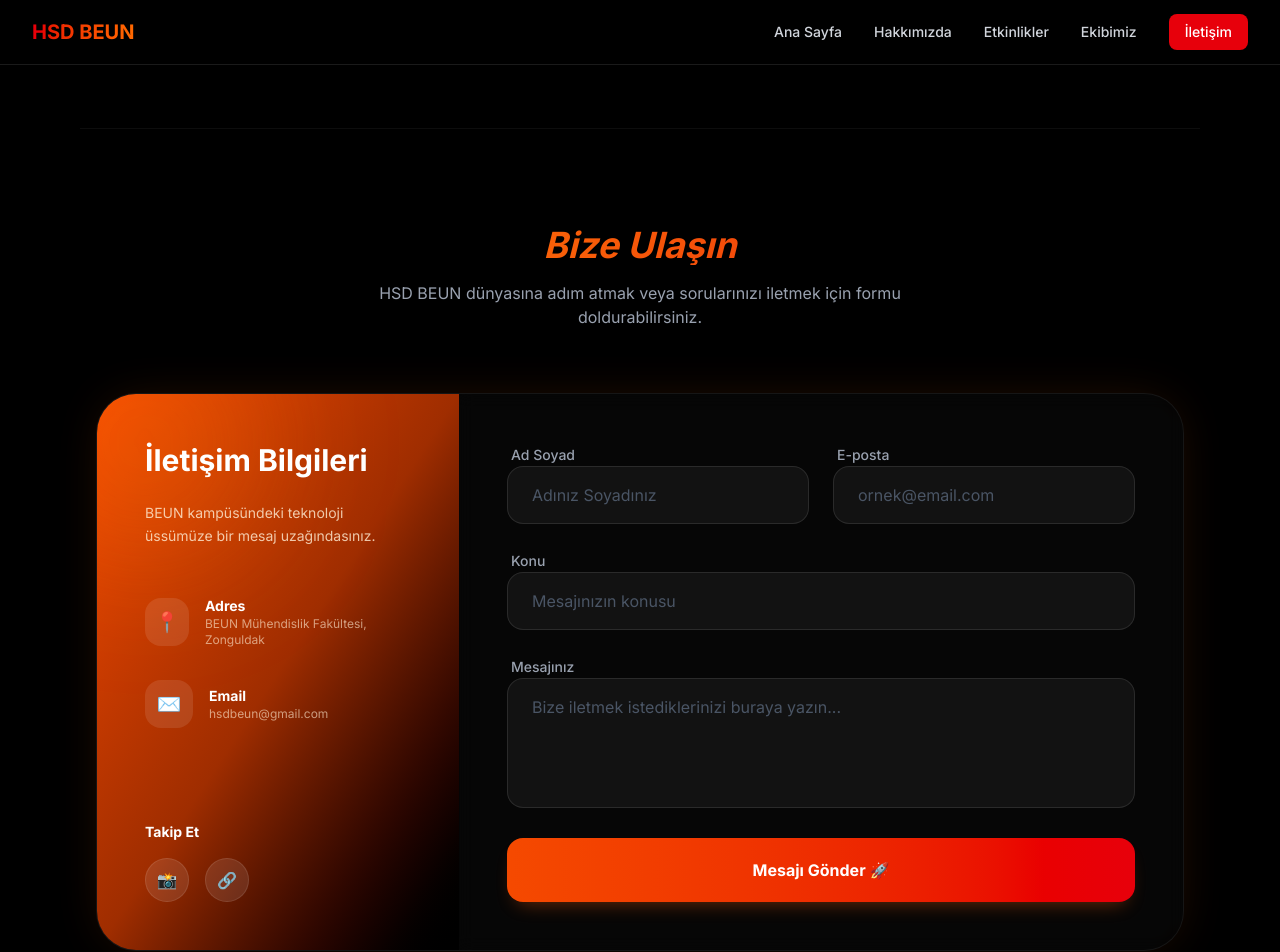
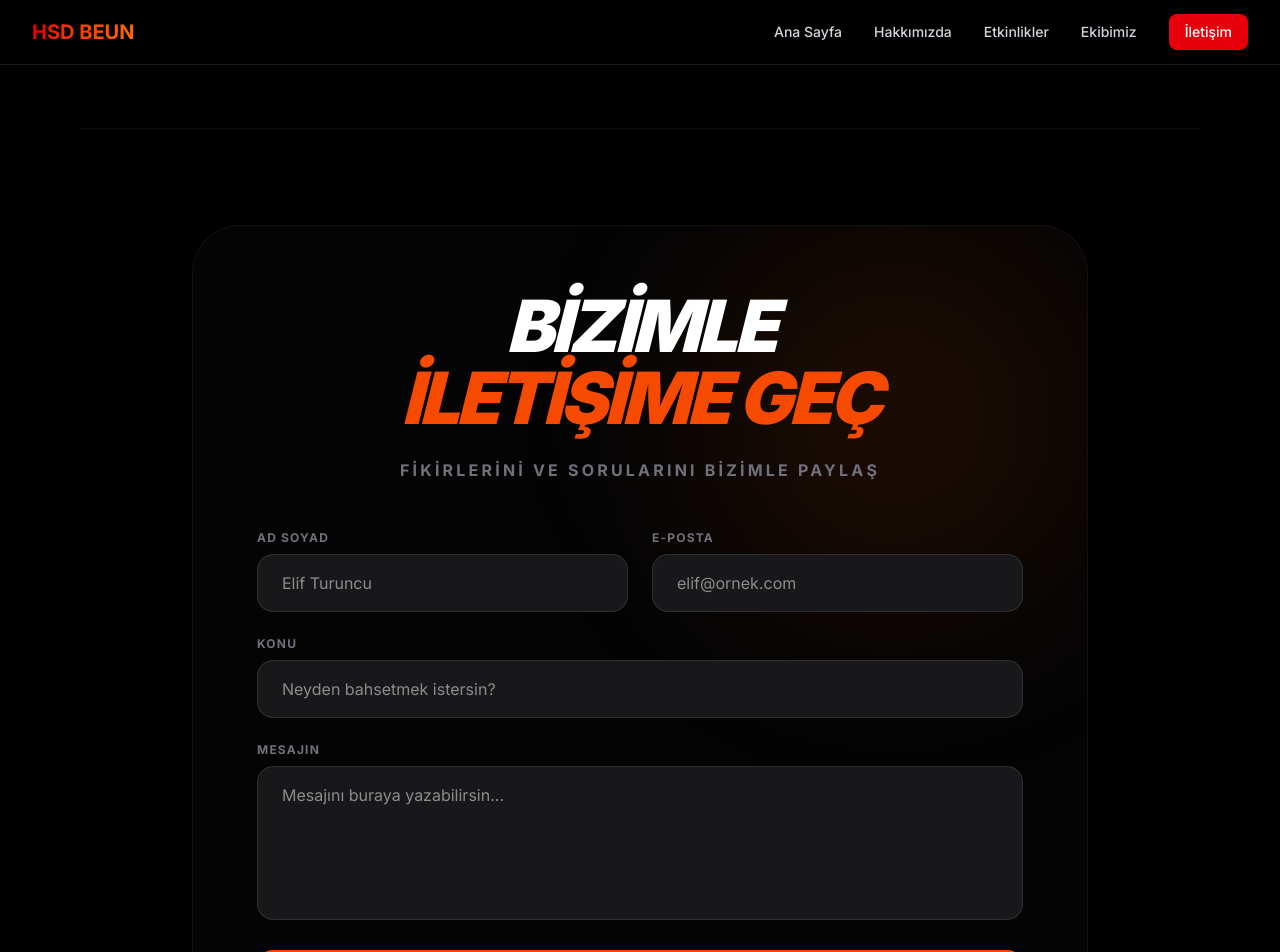
Before and after one commit to ElifBerra/hsd-beun-web, a Next.js app: page /contact in a window 1280 px wide. Shown: the top 952 px of the page. Built offline with nearby package versions, Linux system fonts and the light colour scheme.

Commit message:
contact debugging

```diff
--- /dev/null
+++ b/app/api/contact/route.ts
@@ -0,0 +1,33 @@
+import { NextResponse } from 'next/server';
+import { connectDB } from '@/lib/db';
+
+export async function POST(request: Request) {
+  try {
+    const body = await request.json();
+
+    const { FullName, Email, Subject, MessageBody } = body;
+
+    // Basit bir doğrulama: Boş alan varsa uyarı ver
+    if (!FullName || !Email || !MessageBody) {
+      return NextResponse.json({ error: 'Lütfen zorunlu alanları doldurun.' }, { status: 400 });
+    }
+
+    const pool = await connectDB();
+
+    // Tipleri (sql.NVarChar vs) kaldırdık, veriyi doğrudan veriyoruz
+    await pool.request()
+      .input('FullName', FullName)
+      .input('Email', Email)
+      .input('Subject', Subject || 'İletişim Formu')
+      .input('MessageBody', MessageBody)
+      .query(`
+        INSERT INTO ContactMessages (FullName, Email, Subject, MessageBody, SentAt, IsRead)
+        VALUES (@FullName, @Email, @Subject, @MessageBody, GETDATE(), 0)
+      `);
+
+    return NextResponse.json({ message: 'Mesajın başarıyla ulaştı Turuncu! 🚀' }, { status: 201 });
+  } catch (err: any) {
+    console.error("MESAJ KAYIT HATASI:", err.message);
+    return NextResponse.json({ error: err.message }, { status: 500 });
+  }
+}
--- a/components/ContactPreview.tsx
+++ b/components/ContactPreview.tsx
@@ -1,133 +1,134 @@
 "use client";
+import { useState } from 'react';
 
-import { useState } from "react";
-
-const ContactPreview = () => {
+export default function ContactPreview() {
   const [formData, setFormData] = useState({
-    name: "",
-    email: "",
-    subject: "",
-    message: "",
+    FullName: '',
+    Email: '',
+    Subject: '',
+    MessageBody: ''
   });
 
-  const handleSubmit = (e: React.FormEvent) => {
+  const [status, setStatus] = useState({ loading: false, message: '', isSuccess: false });
+
+  const handleChange = (e: React.ChangeEvent<HTMLInputElement | HTMLTextAreaElement>) => {
+    setFormData({ ...formData, [e.target.name]: e.target.value });
+  };
+
+  const handleSubmit = async (e: React.FormEvent) => {
     e.preventDefault();
-    alert("Mesajınız iletildi! Turuncu ekibimiz size en kısa sürede dönecek. 🚀");
+    setStatus({ loading: true, message: '', isSuccess: false });
+
+    try {
+      const res = await fetch('/api/contact', {
+        method: 'POST',
+        headers: { 'Content-Type': 'application/json' },
+        body: JSON.stringify(formData),
+      });
+
+      if (res.ok) {
+        setStatus({ loading: false, message: 'Mesajın başarıyla ulaştı! En kısa sürede dönüş yapacağız. 🚀', isSuccess: true });
+        setFormData({ FullName: '', Email: '', Subject: '', MessageBody: '' }); // Formu temizle
+
+        // 5 saniye sonra başarı mesajını gizle
+        setTimeout(() => setStatus({ loading: false, message: '', isSuccess: false }), 5000);
+      } else {
+        const errorData = await res.json();
+        setStatus({ loading: false, message: errorData.error || 'Bir hata oluştu, lütfen tekrar dene.', isSuccess: false });
+      }
+    } catch (error) {
+      console.error("Gönderim hatası:", error);
+      setStatus({ loading: false, message: 'Sunucuya ulaşılamadı.', isSuccess: false });
+    }
   };
 
   return (
-    <section className="max-w-6xl w-full px-4 py-24 border-t border-white/5">
-      {/* Başlık - Ana sayfaya uygun hale getirdik */}
-      <div className="text-center mb-16">
-        <h2 className="text-4xl font-bold mb-4 bg-gradient-to-r from-orange-400 to-red-600 bg-clip-text text-transparent italic">
-          Bize Ulaşın
-        </h2>
-        <p className="text-gray-400 max-w-xl mx-auto">
-          HSD BEUN dünyasına adım atmak veya sorularınızı iletmek için formu doldurabilirsiniz.
-        </p>
-      </div>
+    <section className="py-24 bg-black border-t border-white/5">
+      <div className="container mx-auto px-6">
+        <div className="max-w-4xl mx-auto bg-zinc-950/50 border border-white/5 rounded-[3rem] p-10 md:p-16 relative overflow-hidden">
 
-      {/* İletişim Kartı - İletişim sayfasındakinin aynısı */}
-      <div className="bg-[#0a0a0a] border border-white/5 rounded-[40px] overflow-hidden flex flex-col md:flex-row shadow-[0_0_50px_-12px_rgba(234,88,12,0.2)]">
+          {/* Arka Plan Süslemesi */}
+          <div className="absolute top-0 right-0 w-96 h-96 bg-orange-500/10 blur-[100px] rounded-full pointer-events-none"></div>
 
-        {/* Sol Panel - Turuncu Gradient */}
-        <div className="md:w-1/3 bg-gradient-to-br from-orange-600 via-orange-800 to-black p-12 flex flex-col justify-between relative overflow-hidden">
-          <div className="absolute -top-20 -left-20 w-64 h-64 bg-orange-400/20 rounded-full blur-3xl" />
-
-          <div className="relative z-10">
-            <h2 className="text-3xl font-bold text-white mb-6">İletişim Bilgileri</h2>
-            <p className="text-orange-100/80 text-sm leading-relaxed mb-12">
-              BEUN kampüsündeki teknoloji üssümüze bir mesaj uzağındasınız.
+          <div className="text-center mb-12 relative z-10">
+            <h2 className="text-5xl md:text-7xl font-black tracking-tighter italic uppercase leading-none">
+              BİZİMLE <br /> <span className="text-orange-600">İLETİŞİME GEÇ</span>
+            </h2>
+            <p className="text-zinc-500 font-bold uppercase tracking-[0.2em] mt-6">
+              Fikirlerini ve sorularını bizimle paylaş
             </p>
-
-            <div className="space-y-8">
-              <div className="flex items-center gap-4 group">
-                <div className="w-12 h-12 bg-white/10 rounded-2xl flex items-center justify-center text-xl group-hover:bg-white/20 transition-all text-orange-400">
-                  📍
-                </div>
-                <div>
-                  <p className="text-white font-bold text-sm">Adres</p>
-                  <p className="text-orange-100/60 text-xs">BEUN Mühendislik Fakültesi, Zonguldak</p>
-                </div>
-              </div>
-
-              <div className="flex items-center gap-4 group">
-                <div className="w-12 h-12 bg-white/10 rounded-2xl flex items-center justify-center text-xl group-hover:bg-white/20 transition-all text-orange-400">
-                  ✉️
-                </div>
-                <div>
-                  <p className="text-white font-bold text-sm">Email</p>
-                  <p className="text-orange-100/60 text-xs">hsdbeun@gmail.com</p>
-                </div>
-              </div>
-            </div>
           </div>
 
-          <div className="relative z-10 mt-12">
-            <p className="text-white font-bold text-sm mb-4">Takip Et</p>
-            <div className="flex gap-4">
-              <div className="w-11 h-11 bg-white/10 hover:bg-orange-500 rounded-full flex items-center justify-center cursor-pointer transition-all border border-white/10">📸</div>
-              <div className="w-11 h-11 bg-white/10 hover:bg-orange-500 rounded-full flex items-center justify-center cursor-pointer transition-all border border-white/10">🔗</div>
-            </div>
-          </div>
-        </div>
-
-        {/* Sağ Panel - Form (Tam Versiyon) */}
-        <div className="md:w-2/3 p-12 bg-black/40 backdrop-blur-sm">
-          <form onSubmit={handleSubmit} className="space-y-6">
+          <form onSubmit={handleSubmit} className="space-y-6 relative z-10">
             <div className="grid grid-cols-1 md:grid-cols-2 gap-6">
-              <div className="space-y-2">
-                <label className="text-gray-400 text-sm font-medium ml-1">Ad Soyad</label>
+              <div>
+                <label className="block text-zinc-500 text-xs font-bold uppercase tracking-widest mb-2">Ad Soyad</label>
                 <input
                   type="text"
-                  placeholder="Adınız Soyadınız"
-                  className="w-full bg-white/5 border border-white/10 rounded-2xl py-4 px-6 text-white focus:outline-none focus:border-orange-500 focus:ring-1 focus:ring-orange-500/50 transition-all placeholder:text-gray-600"
-                  onChange={(e) => setFormData({...formData, name: e.target.value})}
+                  name="FullName"
+                  value={formData.FullName}
+                  onChange={handleChange}
+                  required
+                  className="w-full bg-zinc-900 border border-white/10 rounded-2xl px-6 py-4 text-white focus:outline-none focus:border-orange-500 transition-colors"
+                  placeholder="Elif Turuncu"
                 />
               </div>
-              <div className="space-y-2">
-                <label className="text-gray-400 text-sm font-medium ml-1">E-posta</label>
+              <div>
+                <label className="block text-zinc-500 text-xs font-bold uppercase tracking-widest mb-2">E-Posta</label>
                 <input
                   type="email"
-                  placeholder="ornek@email.com"
-                  className="w-full bg-white/5 border border-white/10 rounded-2xl py-4 px-6 text-white focus:outline-none focus:border-orange-500 focus:ring-1 focus:ring-orange-500/50 transition-all placeholder:text-gray-600"
-                  onChange={(e) => setFormData({...formData, email: e.target.value})}
+                  name="Email"
+                  value={formData.Email}
+                  onChange={handleChange}
+                  required
+                  className="w-full bg-zinc-900 border border-white/10 rounded-2xl px-6 py-4 text-white focus:outline-none focus:border-orange-500 transition-colors"
+                  placeholder="elif@ornek.com"
                 />
               </div>
             </div>
 
-            <div className="space-y-2">
-              <label className="text-gray-400 text-sm font-medium ml-1">Konu</label>
+            <div>
+              <label className="block text-zinc-500 text-xs font-bold uppercase tracking-widest mb-2">Konu</label>
               <input
                 type="text"
-                placeholder="Mesajınızın konusu"
-                className="w-full bg-white/5 border border-white/10 rounded-2xl py-4 px-6 text-white focus:outline-none focus:border-orange-500 focus:ring-1 focus:ring-orange-500/50 transition-all placeholder:text-gray-600"
-                onChange={(e) => setFormData({...formData, subject: e.target.value})}
+                name="Subject"
+                value={formData.Subject}
+                onChange={handleChange}
+                className="w-full bg-zinc-900 border border-white/10 rounded-2xl px-6 py-4 text-white focus:outline-none focus:border-orange-500 transition-colors"
+                placeholder="Neyden bahsetmek istersin?"
               />
             </div>
 
-            <div className="space-y-2">
-              <label className="text-gray-400 text-sm font-medium ml-1">Mesajınız</label>
+            <div>
+              <label className="block text-zinc-500 text-xs font-bold uppercase tracking-widest mb-2">Mesajın</label>
               <textarea
-                rows={4}
-                placeholder="Bize iletmek istediklerinizi buraya yazın..."
-                className="w-full bg-white/5 border border-white/10 rounded-2xl py-4 px-6 text-white focus:outline-none focus:border-orange-500 focus:ring-1 focus:ring-orange-500/50 transition-all resize-none placeholder:text-gray-600"
-                onChange={(e) => setFormData({...formData, message: e.target.value})}
-              />
+                name="MessageBody"
+                value={formData.MessageBody}
+                onChange={handleChange}
+                required
+                rows={5}
+                className="w-full bg-zinc-900 border border-white/10 rounded-2xl px-6 py-4 text-white focus:outline-none focus:border-orange-500 transition-colors resize-none"
+                placeholder="Mesajını buraya yazabilirsin..."
+              ></textarea>
             </div>
+
+            {status.message && (
+              <div className={`p-4 rounded-2xl font-bold text-sm text-center italic ${status.isSuccess ? 'bg-green-500/10 text-green-500 border border-green-500/20' : 'bg-red-500/10 text-red-500 border border-red-500/20'}`}>
+                {status.message}
+              </div>
+            )}
 
             <button
               type="submit"
-              className="w-full bg-gradient-to-r from-orange-600 to-red-600 hover:from-orange-500 hover:to-red-500 text-white font-bold py-5 rounded-2xl transition-all transform active:scale-[0.98] shadow-[0_10px_20px_-10px_rgba(234,88,12,0.5)]"
+              disabled={status.loading}
+              className="w-full bg-orange-600 text-black font-black uppercase tracking-[0.2em] py-5 rounded-2xl hover:bg-orange-500 transition-all disabled:opacity-50 disabled:cursor-not-allowed"
             >
-              Mesajı Gönder 🚀
+              {status.loading ? 'GÖNDERİLİYOR...' : 'MESAJI GÖNDER'}
             </button>
           </form>
+
         </div>
-
       </div>
     </section>
   );
-};
-
-export default ContactPreview;
+}
```
